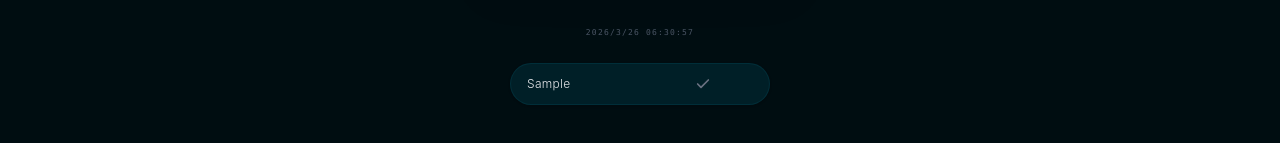
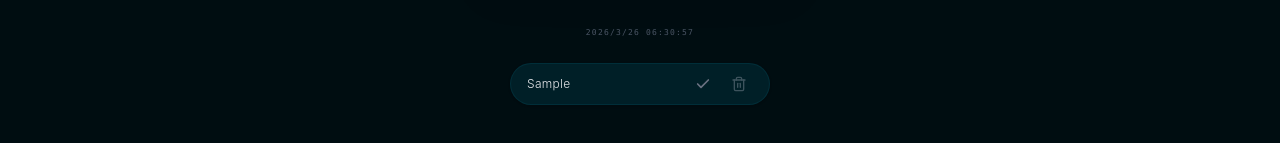
Before and after one commit to chen8275/todolist-test, a React (Vite) app: page / in a window 1280 px wide. Both pictures are taken after typing "Sample" into the empty fields and a click on the button "I GOT THIS!". Shown: the part 231-374 px from the top of the page. Built offline with nearby package versions, Linux system fonts and the light colour scheme.

Commit message:
垃圾框颜色调整

```diff
--- a/src/components/TodoItem.tsx
+++ b/src/components/TodoItem.tsx
@@ -41,7 +41,7 @@ export default function TodoItem({ id, text, completed, onToggle, onDelete, isLi
         </button>
         <button
           onClick={() => onDelete(id)}
-          className="p-1.5 rounded-md text-gray-600 hover:text-red-400 hover:bg-red-400/10 transition-colors opacity-0 group-hover:opacity-100"
+          className="p-1.5 rounded-md text-gray-400 hover:text-red-400 hover:bg-red-400/10 transition-colors opacity-40 group-hover:opacity-100"
         >
           <Trash2 size={16} />
         </button>
```
